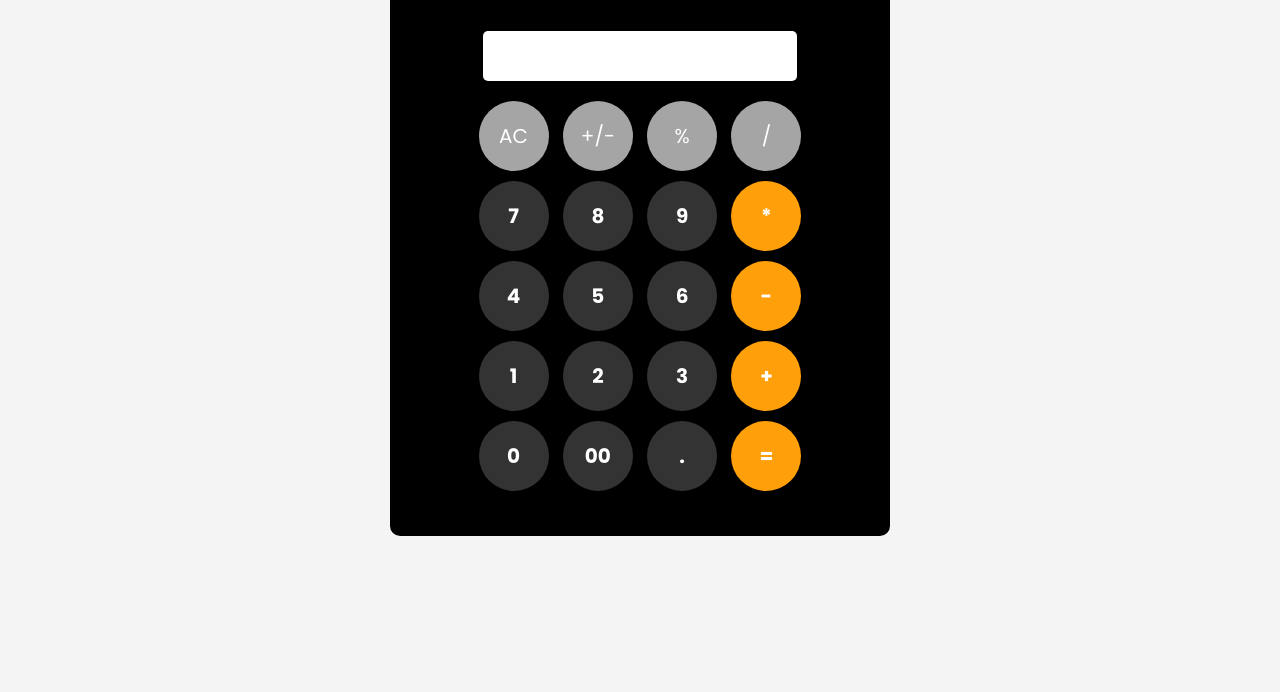
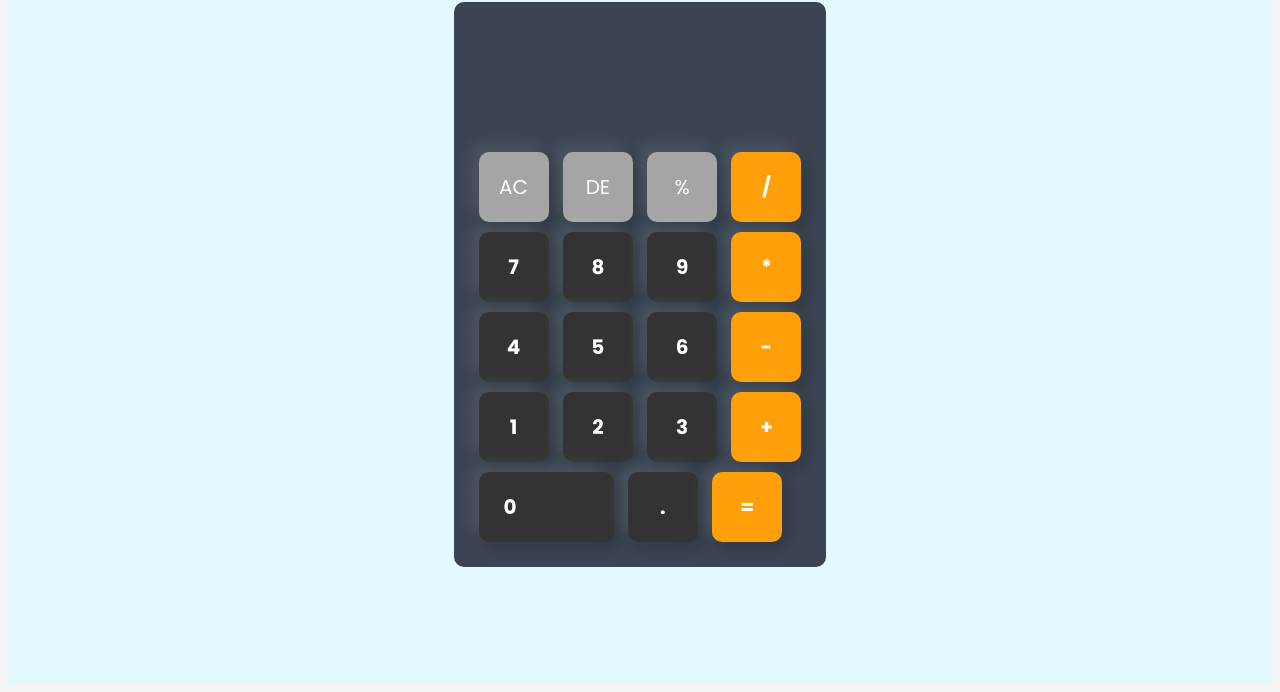
Before and after one commit to HarshMarya/Digital_clock, a plain HTML site: page Calculator/index.html in a window 1280 px wide. Shown: the part 124-816 px from the top of the page. Drawn offline with Linux system fonts and the light colour scheme.

Commit message:
Add files via upload

```diff
--- a/Calculator/index.html
+++ b/Calculator/index.html
@@ -8,15 +8,16 @@
     <title>Calculator</title>
 </head>
 <body>
-    <div class="container">
-    <h1 class="tx-center heading">Calculator</h1>
-    <div class="container flex flex-col">
-        <input class="input" type="text" >
+    <div class="container flex ">
+    <div class="calculator flex-col">
+        <div class="display flex">
+            <input class="input" type="text" >
+        </div>
         <div class="row ">
             <button class="button btn btn-gray">AC</button>
-            <button class="button btn btn-gray">+/-</button>
+            <button class="button btn btn-gray">DE</button>
             <button class="button btn btn-gray">%</button>
-            <button class="button btn btn-gray btn-symbols">/</button>
+            <button class="button btn btn-symbols">/</button>
         </div>
         <div class="row ">
             <button class="button btn">7</button>
@@ -37,8 +38,8 @@
             <button class="button btn btn-symbols">+</button>
         </div>
         <div class="row">
-            <button class="button btn">0</button>
-            <button class="button btn">00</button>
+            <button class="button btn equal">0</button>
+            <!-- <button class="button btn">00</button> -->
             <button class="button btn">.</button>
             <button class="button btn btn-symbols">=</button>
         </div>
--- a/Calculator/script.js
+++ b/Calculator/script.js
@@ -11,6 +11,10 @@
             string = "";
             document.querySelector('input').value = string
         }
+        else if (e.target.innerHTML == 'DE') {
+            string = string.slice(0,-1);
+            document.querySelector('input').value = string
+        }
         else{
             string = string + e.target.innerHTML;
             document.querySelector('input').value = string
--- a/Calculator/style.css
+++ b/Calculator/style.css
@@ -11,23 +11,90 @@
 button{
     margin: 0 5px 0 5px;
 }
-.container{
-    background-color: #000;
-    width: 100%;
-    max-width: 500px;
-    margin-left: auto;
-    margin-right: auto;
-    border-radius: 10px;
-    padding: 10px 0 20px 0;
+
+.tx-center{
+    text-align: center;
+}
+.flex{
+    display: flex;
+    justify-content: center;
+    align-items: center;
+}
+.flex-col{
+    flex-direction: column;
+}
+.btn{
+    margin: 5px;
+    width: 60px;
+    height: 60px;
+    border: none;
+    border-radius: 50%;
+    font-size: 20px;
+    color: #fff;
+    background-color: #242933;
+    cursor: pointer;
 }
 
-.input{
-    border-radius: 5px;
+.btn-symbols{
+    background-color: #0060E5;
+}
+.btn-gray{
+    background-color: transparent;
+    margin-top: 20px;
+    color: #fff;
+    font-weight: 500;
+}
+
+.btn-zero{
+    width: 100px;
+    height: 50px;
+}
+.heading{
+    font-size: 2.8rem;
+    color: white;
+}
+
+.container{
+    background-color: #e3f9ff;
+    width: 100%;
+    height: 100vh;
+}
+.display{
+    justify-content: flex-end;
+    margin: 20px 0;
+}
+
+.display .input{
+    text-align: right;
+    flex: 1;
+    font-size: 45px;
+    box-shadow: none;
+    border-radius: 0px;
     border: none;
     outline: none;
     width: 100%;
-    max-width: 310px;
-    font-size: 2rem;
-    text-align: right;
+    max-width: 290px;
+    background-color: transparent;
+    color: #fff;
+}
+
+.calculator{
+    background-color: #3a4452;
+    padding: 20px;
+    border-radius: 10px;
+}
+
+.container .row .button{
+    box-shadow: -8px -8px 15px rgba(255, 255, 255, 0.1),
+    5px 5px 15px rgba(0, 0, 0, 0.2);
+    outline: none;
+    border-radius: 10px;
+    border: none;
+}
+
+.calculator .row .equal{
+    width: 135px;
+    text-align: left;
+    padding:0 25px;
 
 }
```
